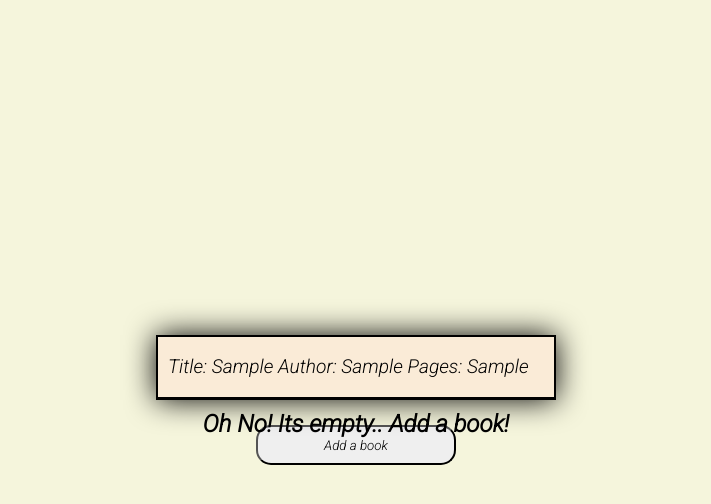
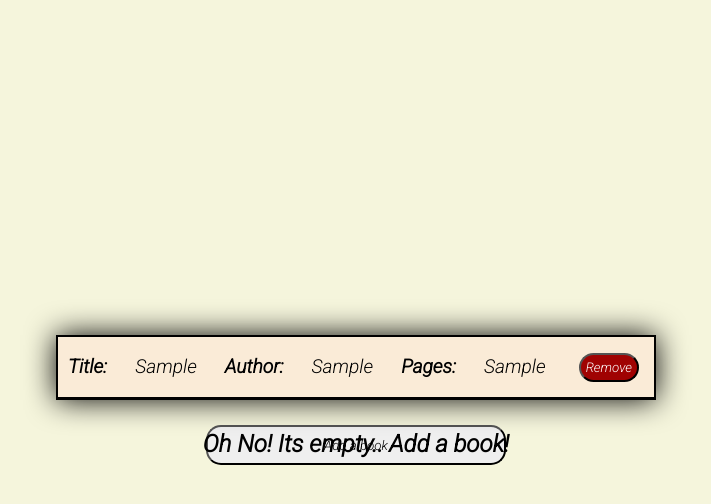
Before and after one commit to yret1/Library-App-Project, a plain HTML site: page index.html in a window 1280 px wide. Both pictures are taken after typing "Sample", "Sample", "Sample" into the empty fields and a click on the button "Add to library". Shown: the whole page, without its empty margins (284-995 px from the left). Drawn offline with Linux system fonts and the light colour scheme.

Commit message:
Added remove button and small changes

```diff
--- a/script.js
+++ b/script.js
@@ -1,10 +1,11 @@
 const myLibrary = [];
 
-let addButton = document.getElementById("addBtn")
-let subButton = document.getElementById("subBtn")
+let addButton = document.getElementById("addBtn");
+let subButton = document.getElementById("subBtn");
 
-let formToggle = document.getElementById("addForm")
+let formToggle = document.getElementById("addForm");
 
+let bookID = 0;
 
 
 
@@ -13,90 +14,66 @@ function Book(title,author,pages) {
     this.title = title;
     this.pages = pages;
     this.author = author;
+    this.id = bookID
+    bookID++
 }
 
 function addBookToLibrary(newBook){
-    myLibrary.push(newBook)
-    bookLoop()
+    myLibrary.push(newBook);
+    bookLoop();
 }
 
 function bookLoop (){
-    let list = document.getElementById("cardBox")
-    let authTXT = " Author: "
-    let bookTXT = " Title: "
-    let pagesTXT = " Pages: "
+    let list = document.getElementById("cardBox");
+    let authTXT = "<strong> Author: </strong>";
+    let bookTXT = "<strong> Title: </strong>";
+    let pagesTXT = "<strong> Pages: </strong>";
     let div = document.createElement("div");
+    let button = document.createElement("button");
     for(let i = 0; i < myLibrary.length; i++){
-        div.className = "cardMan"
+        div.className = "cardMan";
         div.innerHTML =bookTXT + myLibrary[i].title + authTXT + myLibrary[i].author + pagesTXT+ myLibrary[i].pages;
-        list.appendChild(div)
-        console.log(myLibrary[i])
+        list.appendChild(div);
+        button.className = "bookRemove"
+        div.appendChild(button);
+        button.innerText = "Remove";
+        button.onclick = removeBook;
     }}
 
 function openForm(){
 
-    formToggle.style.display = "flex"
+    formToggle.style.display = "flex";
 
 }
 
 function closeForm(){
 
-    formToggle.style.display = "none"
+    formToggle.style.display = "none";
 }
 
 function formListen (){
-    let titleInput = document.getElementById("title").value
-    let authorInput = document.getElementById("author").value
-    let pagesInput = document.getElementById("pages").value
+    let titleInput = document.getElementById("title").value;
+    let authorInput = document.getElementById("author").value;
+    let pagesInput = document.getElementById("pages").value;
 
-    var book = new Book(titleInput,authorInput,pagesInput)
-    addBookToLibrary(book)
+    var book = new Book(titleInput,authorInput,pagesInput);
+    addBookToLibrary(book);
 
-    document.getElementById("addForm").reset;
+    document.getElementById("title").value = "";
+    document.getElementById("author").value = "";
+    document.getElementById("pages").value = "";
 }
 
-    addEventListener("submit",formListen)
+
+
+function removeBook(){
+    this.parentElement.remove()
+}
+
+    addEventListener("submit",formListen);
 
 
 
 
-addButton.addEventListener("click",openForm)
-subButton.addEventListener("click", closeForm)
-
-
-
-
-// function Book(title, author, pages, read){
-//     this.title = title;
-//     this.author = author;
-//     this.pages = pages
-//     this.read = read
-//     this.info = function(){
-//         console.log(this)
-//     }
-// }
-
-// const hobbit = new Book("The Hobbit","J.R.R Tolkien","295 Pages", "Not yet read")
-// hobbit.info()
-
-
-// function Player(name,marker){
-//     this.name = name;
-//     this.marker = marker;
-
-// }
-
-// Player.prototype.sayName = function(){
-//     console.log(`Hello, I'm ${this.name}!`)
-// }
-// Player.prototype.getMarker = function(){
-//     console.log(`My marker is ${this.marker}!`)
-// }
-
-// const player1 = new Player(`Steve`,`X`)
-// const player2 = new Player(`Anna`,`O`)
-
-// player1.sayName();
-// player2.sayName();
-// player1.getMarker();
-// player2.getMarker();
+addButton.addEventListener("click",openForm);
+subButton.addEventListener("click", closeForm);
--- a/style.css
+++ b/style.css
@@ -22,7 +22,7 @@ body{
 }
 .wrapper h2{
     position: absolute;
-    top: 410px;
+    top: 430px;
 }
 
 .bookAdd{
@@ -48,13 +48,16 @@ body{
     justify-content: center;
     align-items: center;
 
-    width: 400px;
+    width: 600px;
     z-index: 5;
 
     box-shadow: 0 0 30px black;
 }
 
 .cardMan{
+    display: flex;
+    justify-content: space-between;
+    align-items: center;
     padding: 10px;
     background-color: antiquewhite;
     border-bottom: 1px solid black;
@@ -67,7 +70,7 @@ body{
 .formy{
     border: 1px solid black;
     border-radius: 15px;
-    background-color: rgb(255, 174, 0);
+    background-color: rgb(223, 170, 57);
     padding: 10px;
     position: absolute;
     gap: 5px;
@@ -77,6 +80,7 @@ body{
     justify-content: center;
     align-items: center;
     z-index: 6;
+    box-shadow: 1px 10px 37px 0px rgba(0,0,0,0.75);
     height: 500px;
     width: 400px;
 }
@@ -108,3 +112,21 @@ body{
     background-color: rgb(5, 177, 5);
     color: white;
 }
+
+
+.bookRemove{
+    border-radius: 15px;
+    padding: 5px;
+    color: white;
+    background-color: rgb(160, 2, 2);
+    margin: 5px;
+
+}
+
+.bookRemove:hover{
+    background-color: rgb(167, 4, 4);
+}
+
+.bookRemove:active{
+    background-color: red;
+}
```
